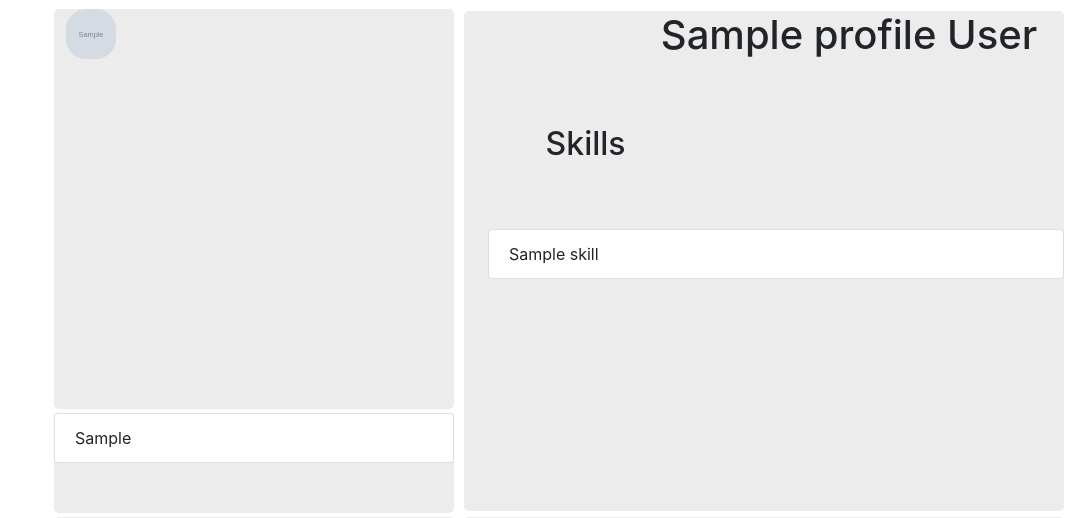
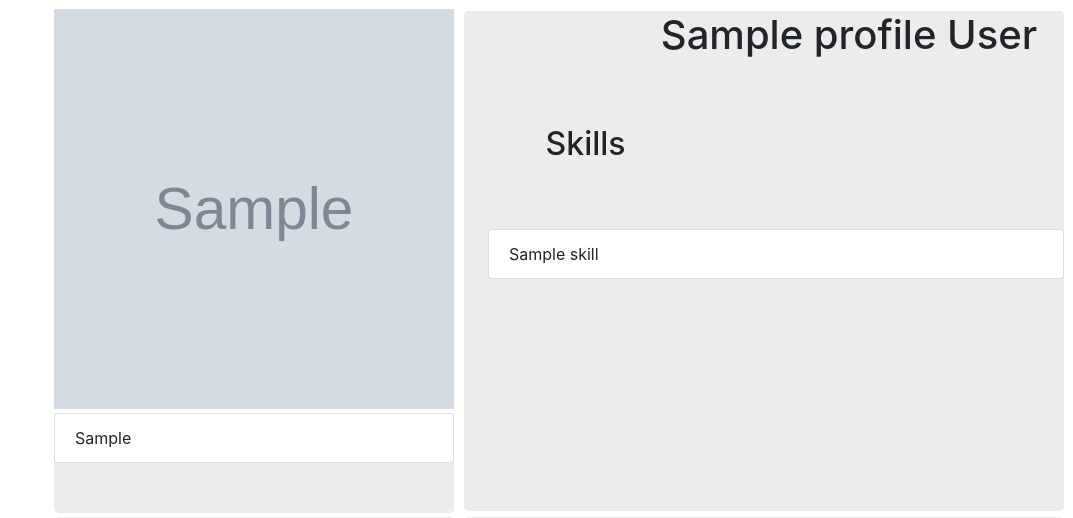
Before and after one commit to 5l1v3r1/HackMoscow, a Django app: page /user/1 in a window 1280 px wide. Shown: the part 100-618 px from the top of the page, without its empty margins (207-1280 px from the left). Run offline with Django 3.2, Linux system fonts and the light colour scheme; tables that the repository leaves empty hold one stand-in row (Sample ...); some libraries are stand-ins or nearby versions.

Commit message:
Profile avatar size

```diff
--- a/MoscowHack/server/templates/profile.html
+++ b/MoscowHack/server/templates/profile.html
@@ -38,7 +38,7 @@
 					<td width="100%" valign="top">
 						<div class="leftBoard">
 							<div class="avatar ds-broad">
-								<img src="/media/{{user.avatar}}" class="avatar" alt="">
+								<img src="/media/{{user.avatar}}" style="height: 400px; width: 400px;" alt="">
 							</div>
 
 							<div class="achievement ds-broad">
```
